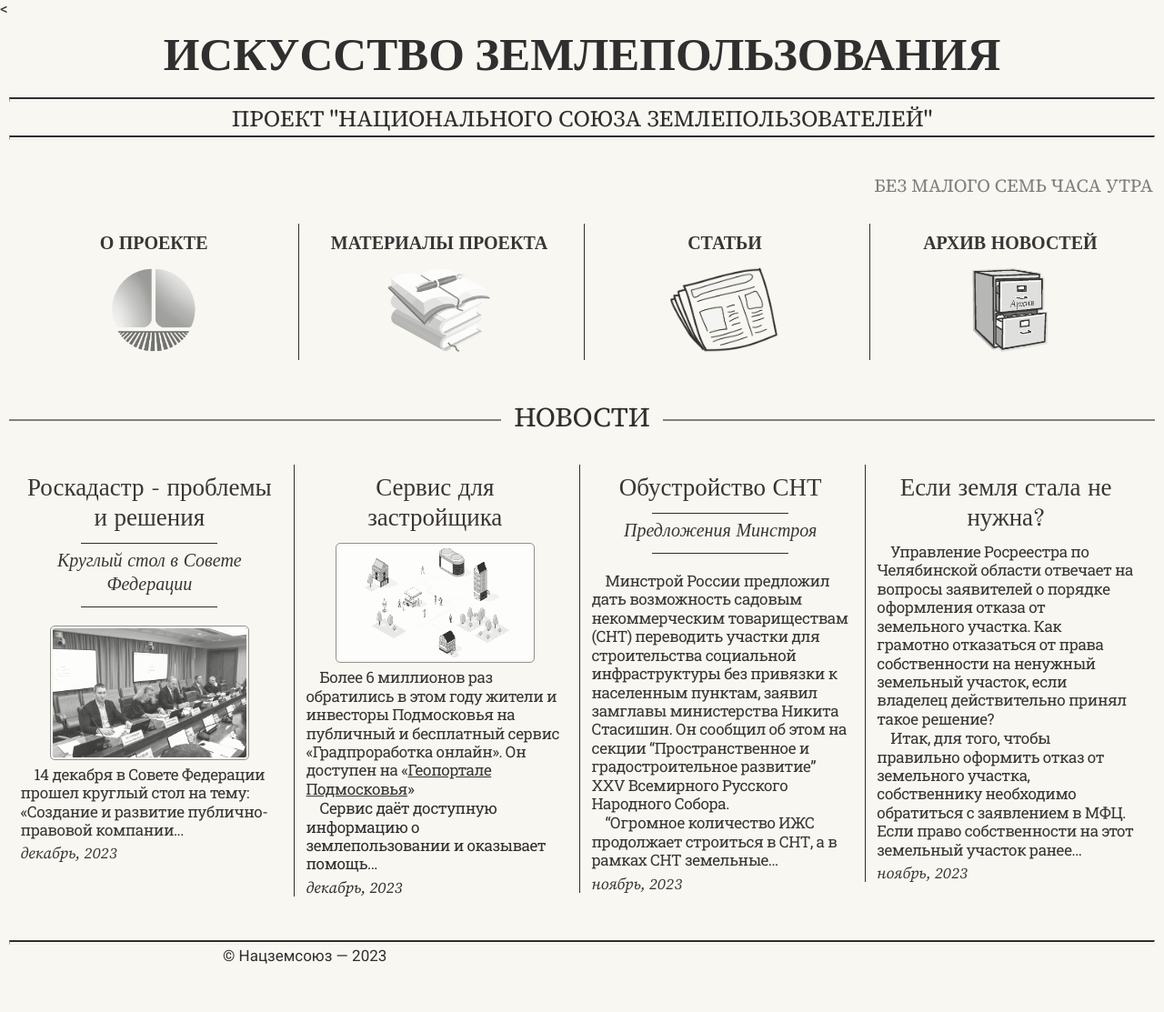
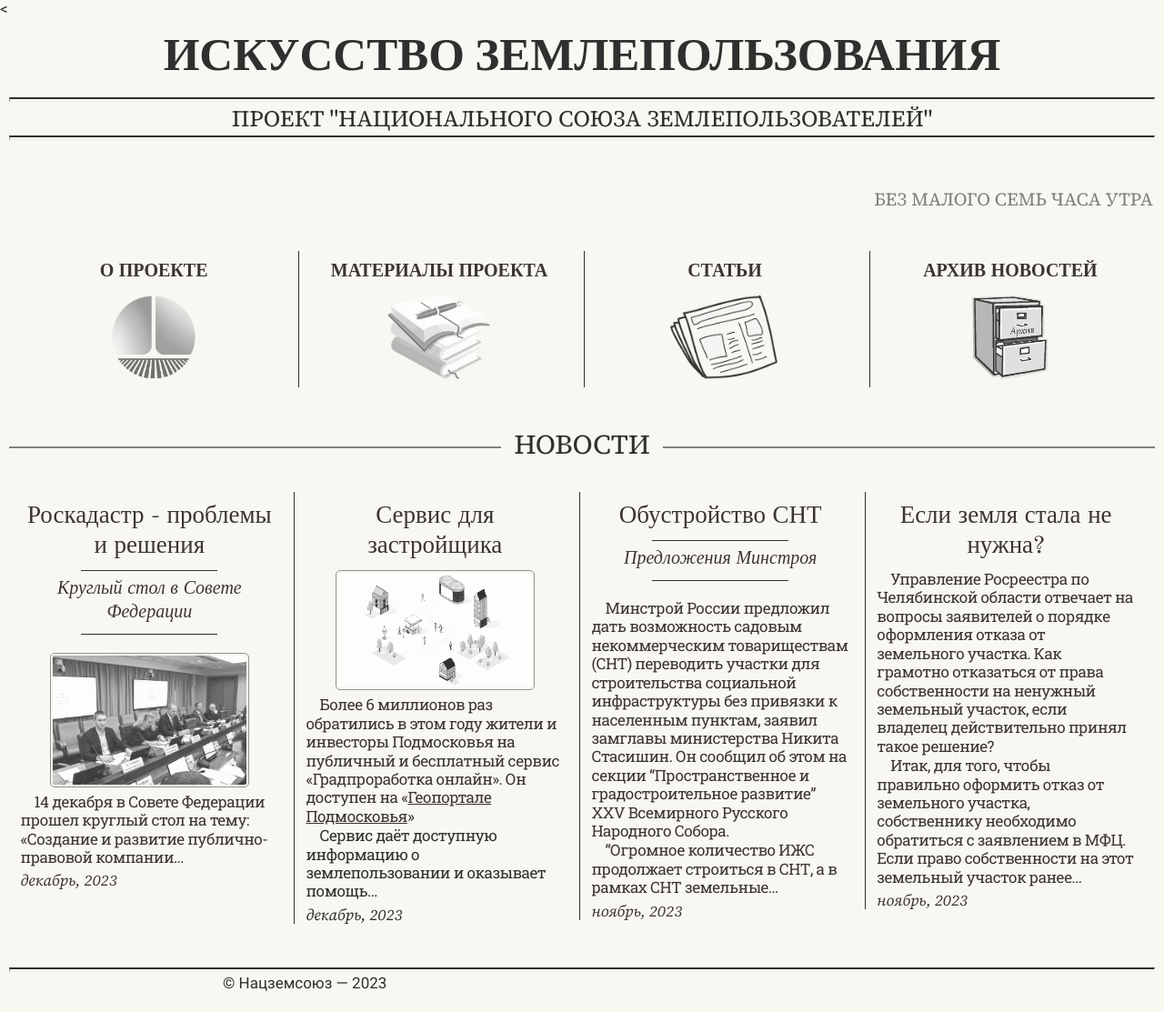
Before and after one commit to SergSi/land-use-art, a Jekyll site: the page built from index.md, in a window 1280 px wide. Shown: the whole page at 91% size. Built offline with Jekyll 4.4.1, drawn with Linux system fonts in a browser that asks for light colours; some web fonts are replaced; before the commit the page ends 1083 px from its top, so only the background shows below that.

Commit message:
Update style.css

```diff
--- a/assets/css/style.css
+++ b/assets/css/style.css
@@ -267,7 +267,7 @@ li :is(ul, ol) {
   font-size: clamp(1.7rem, 1.625rem + 0.375vw, 2rem);
   text-transform: uppercase;
   padding: 0 0 3rem 0;
-  line-height: 0;
+  line-height: 1.5;
 }
 
 td, .clock-text{
```
